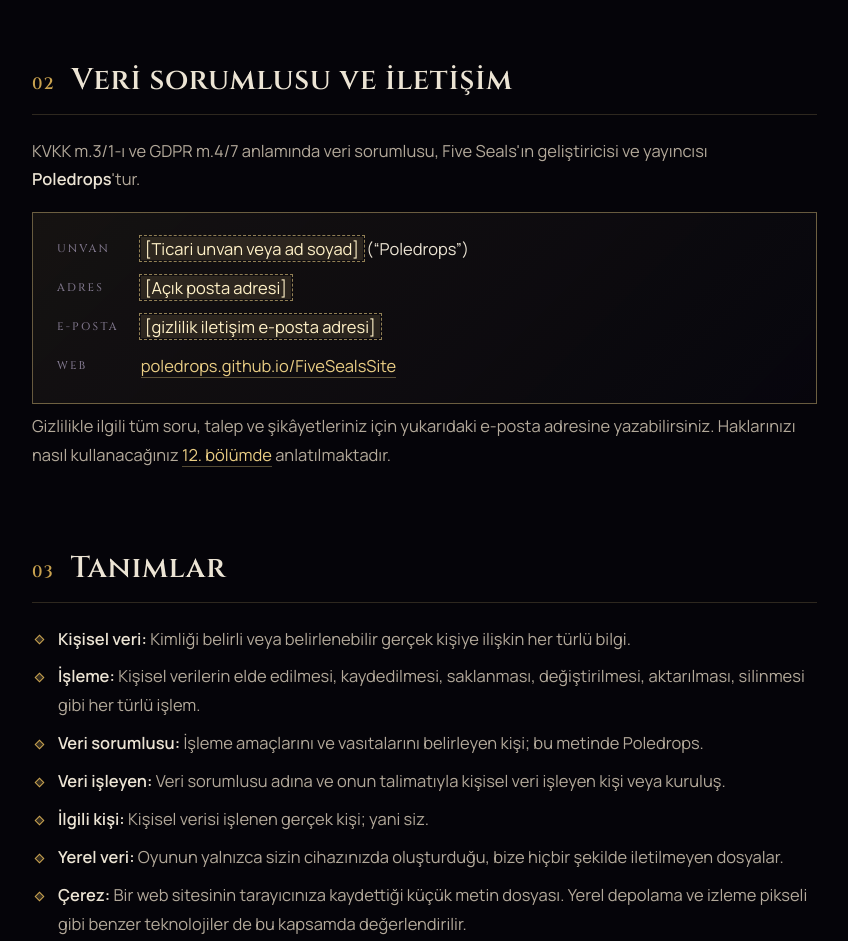
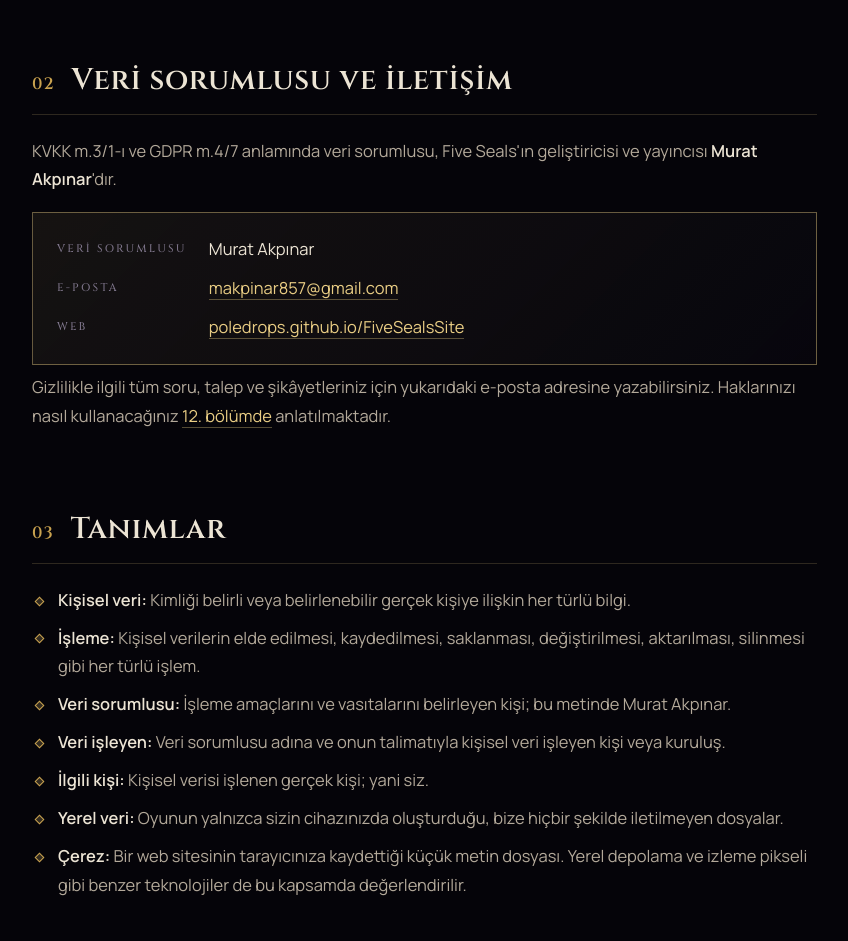
Before and after one commit to Poledrops/FiveSealsSite, a plain HTML site: page gizlilik.html in a window 1280 px wide. Shown: the part 1420-2361 px from the top of the page, without its empty margins (366-1214 px from the left). Drawn offline with Linux system fonts and the light colour scheme.

Commit message:
Fill in data controller details on privacy page
Names Murat Akpınar as data controller with a contact email, drops the
postal address and the address-based application route.

Co-Authored-By: Claude Opus 5.5 <noreply@anthropic.com>

```diff
--- a/gizlilik.html
+++ b/gizlilik.html
@@ -128,11 +128,10 @@
           <!-- 02 -->
           <section id="veri-sorumlusu">
             <h2>Veri sorumlusu ve iletişim</h2>
-            <p>KVKK m.3/1-ı ve GDPR m.4/7 anlamında veri sorumlusu, Five Seals'ın geliştiricisi ve yayıncısı <strong>Poledrops</strong>'tur.</p>
+            <p>KVKK m.3/1-ı ve GDPR m.4/7 anlamında veri sorumlusu, Five Seals'ın geliştiricisi ve yayıncısı <strong>Murat Akpınar</strong>'dır.</p>
             <dl class="contact-card">
-              <dt>Unvan</dt><dd><span class="todo">[Ticari unvan veya ad soyad]</span> (“Poledrops”)</dd>
-              <dt>Adres</dt><dd><span class="todo">[Açık posta adresi]</span></dd>
-              <dt>E-posta</dt><dd><span class="todo">[gizlilik iletişim e-posta adresi]</span></dd>
+              <dt>Veri sorumlusu</dt><dd>Murat Akpınar</dd>
+              <dt>E-posta</dt><dd><a href="mailto:makpinar857@gmail.com">makpinar857@gmail.com</a></dd>
               <dt>Web</dt><dd><a href="https://poledrops.github.io/FiveSealsSite/">poledrops.github.io/FiveSealsSite</a></dd>
             </dl>
             <p>Gizlilikle ilgili tüm soru, talep ve şikâyetleriniz için yukarıdaki e-posta adresine yazabilirsiniz. Haklarınızı nasıl kullanacağınız <a href="#haklar">12. bölümde</a> anlatılmaktadır.</p>
@@ -144,7 +143,7 @@
             <ul>
               <li><strong>Kişisel veri:</strong> Kimliği belirli veya belirlenebilir gerçek kişiye ilişkin her türlü bilgi.</li>
               <li><strong>İşleme:</strong> Kişisel verilerin elde edilmesi, kaydedilmesi, saklanması, değiştirilmesi, aktarılması, silinmesi gibi her türlü işlem.</li>
-              <li><strong>Veri sorumlusu:</strong> İşleme amaçlarını ve vasıtalarını belirleyen kişi; bu metinde Poledrops.</li>
+              <li><strong>Veri sorumlusu:</strong> İşleme amaçlarını ve vasıtalarını belirleyen kişi; bu metinde Murat Akpınar.</li>
               <li><strong>Veri işleyen:</strong> Veri sorumlusu adına ve onun talimatıyla kişisel veri işleyen kişi veya kuruluş.</li>
               <li><strong>İlgili kişi:</strong> Kişisel verisi işlenen gerçek kişi; yani siz.</li>
               <li><strong>Yerel veri:</strong> Oyunun yalnızca sizin cihazınızda oluşturduğu, bize hiçbir şekilde iletilmeyen dosyalar.</li>
@@ -363,11 +362,10 @@
             <h3>Nasıl başvurabilirsiniz?</h3>
             <p>Veri Sorumlusuna Başvuru Usul ve Esasları Hakkında Tebliğ uyarınca başvurunuzu Türkçe ve yazılı olarak;</p>
             <ul>
-              <li><a href="#veri-sorumlusu">2. bölümdeki</a> adrese ıslak imzalı dilekçeyle,</li>
-              <li>kayıtlı elektronik posta (KEP), güvenli elektronik imza veya mobil imza ile,</li>
-              <li>ya da daha önce bize bildirdiğiniz ve sistemimizde kayıtlı e-posta adresinizden <span class="todo">[gizlilik iletişim e-posta adresi]</span> adresine</li>
+              <li>güvenli elektronik imza, mobil imza veya kayıtlı elektronik posta (KEP) ile,</li>
+              <li>ya da daha önce bize bildirdiğiniz ve sistemimizde kayıtlı e-posta adresinizden</li>
             </ul>
-            <p>iletebilirsiniz. Başvurunuzda ad soyadınız, Türkiye Cumhuriyeti vatandaşıysanız T.C. kimlik numaranız (değilseniz uyruğunuz ve pasaport veya kimlik numaranız), tebligata esas adresiniz, varsa e-posta adresiniz ve telefon numaranız ile talebinizin konusu bulunmalıdır.</p>
+            <p><a href="mailto:makpinar857@gmail.com">makpinar857@gmail.com</a> adresine iletebilirsiniz. Başvurunuzda ad soyadınız, Türkiye Cumhuriyeti vatandaşıysanız T.C. kimlik numaranız (değilseniz uyruğunuz ve pasaport veya kimlik numaranız), tebligata esas adresiniz, varsa e-posta adresiniz ve telefon numaranız ile talebinizin konusu bulunmalıdır.</p>
             <div class="note">
               <p><b>Pratik bir not:</b> Oyun verileriniz yalnızca kendi cihazınızda bulunduğundan, onlara erişme, düzeltme veya silme hakkınızı doğrudan kendiniz kullanabilirsiniz (bkz. <a href="#saklama">9. bölüm</a>). Bizde sizinle ilgili olabilecek tek veri, bize gönderdiğiniz e-postalardır.</p>
             </div>
```
Also changed, not shown: 1 other file.
